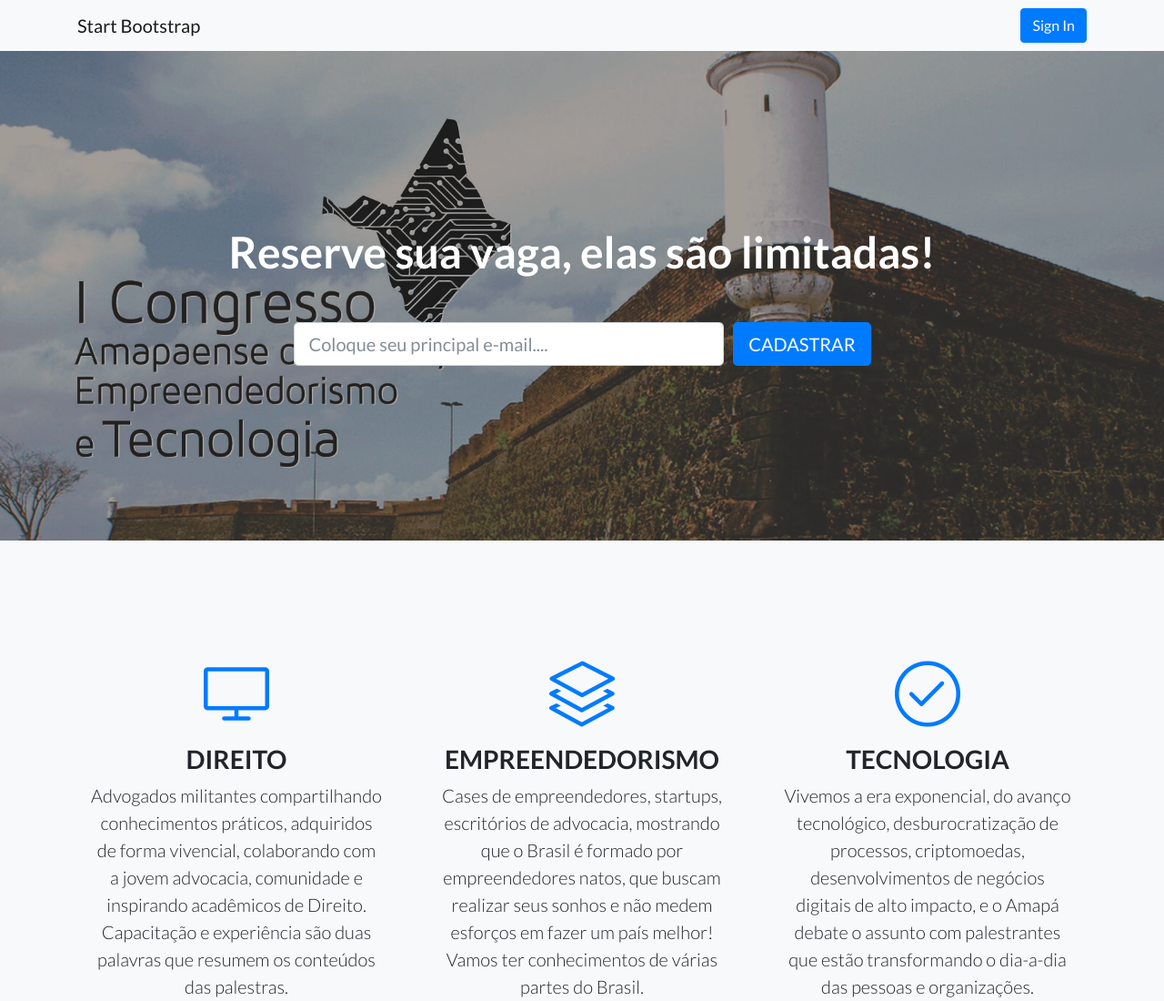
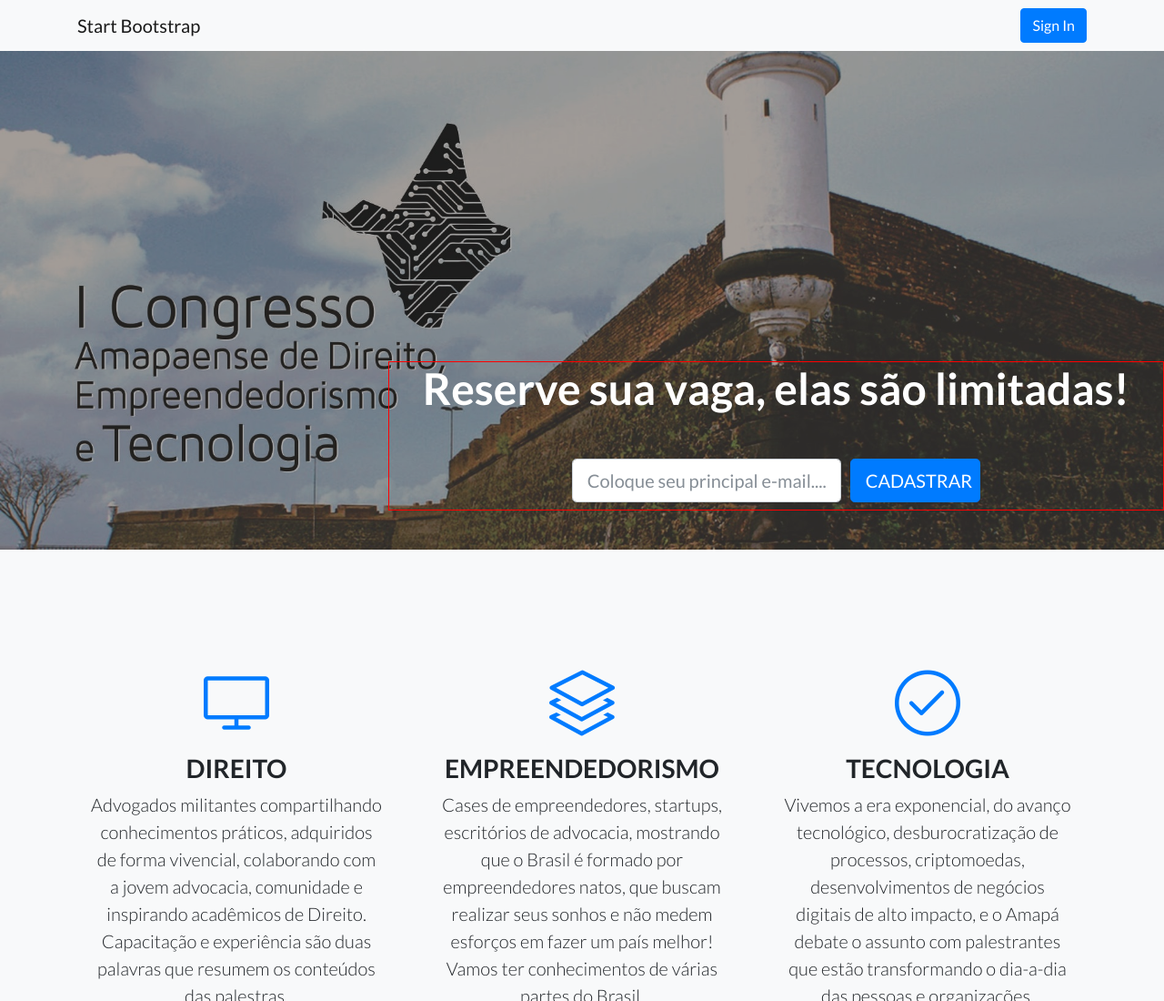
Before and after one commit to christianbarbosa/projeto-mamute, a website: page startbootstrap-landing-page-gh-pages/index.html in a window 1280 px wide. Shown: the top 1100 px of the page at 91% size. Drawn offline with Linux system fonts and the light colour scheme.

Commit message:
Implementação parcial...

```diff
--- a/startbootstrap-landing-page-gh-pages/index.html
+++ b/startbootstrap-landing-page-gh-pages/index.html
@@ -20,7 +20,16 @@
 
     <!-- Custom styles for this template -->
     <link href="css/landing-page.min.css" rel="stylesheet">
-
+    <style type="text/css">
+      @media (min-width: 700px)
+      {
+        .cadastro-email {
+          position: relative;
+          top: 149px !important;
+          border: 1px solid red;
+        }
+      }
+    </style>
   </head>
 
   <body>
@@ -36,23 +45,19 @@
     <!-- Masthead -->
     <header class="masthead text-white text-center">
       <div class="overlay"></div>
-      <div class="container">
-        <div class="row">
-          <div class="col-xl-9 mx-auto">
-            <h1 class="mb-5">Reserve sua vaga, elas são limitadas!</h1>
-          </div>
+      <div class="cadastro-email offset-lg-4 col-lg-8">
+        <h1 class="mb-5 text-center">Reserve sua vaga, elas são limitadas!</h1>
         <div class="col-md-10 col-lg-8 col-xl-7 mx-auto">
           <form>
             <div class="form-row">
-                <div class="col-12 col-md-9 mb-2 mb-md-0">
+              <div class="col-md-8 mb-2">
                 <input type="email" class="form-control form-control-lg" placeholder="Coloque seu principal e-mail....">
               </div>
-                <div class="col-12 col-md-3">
+              <div class="col-md-4">
                 <button type="submit" class="btn btn-block btn-lg btn-primary">CADASTRAR</button>
               </div>
             </div>
           </form>
-          </div>
         </div>
       </div>
     </header>
```
Lines whose indentation alone changed are shown as unchanged.
